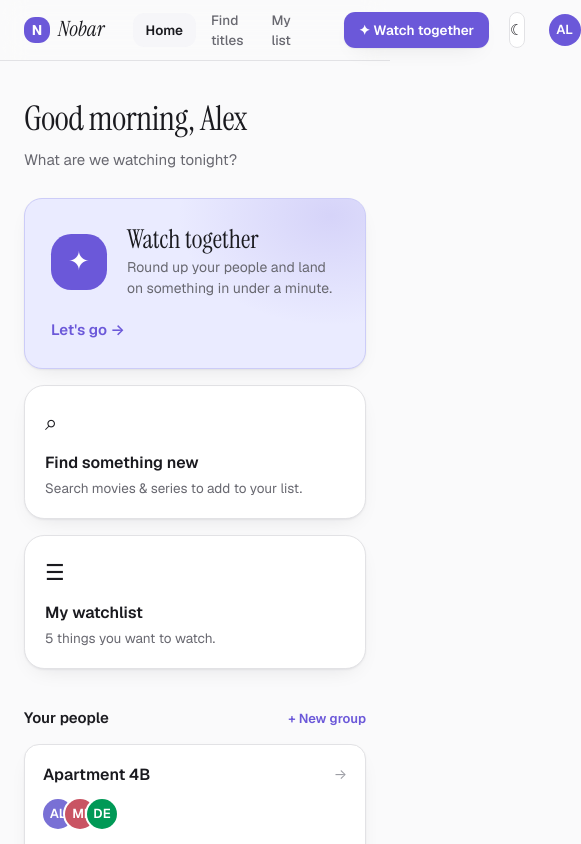
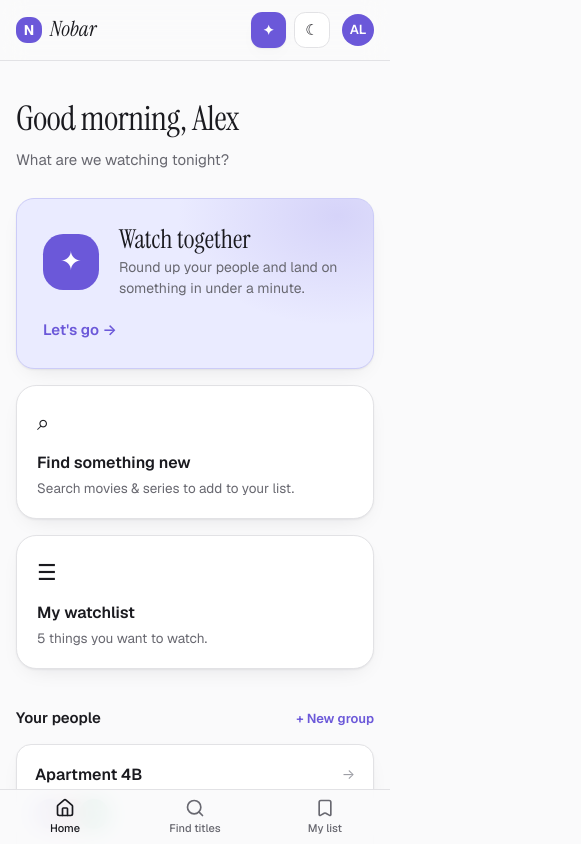
Before and after one commit to yunobar/nobar-web, a React (Vite) app: page / in a window 390 px wide. Both pictures are taken after typing "name@example.com", "Sample123" into the empty fields and a click on the button "Sign in". Shown: the top 844 px of the page, 581 px wide, since content can reach past the window. Built offline with nearby package versions, Linux system fonts and the light colour scheme.

Commit message:
fix: make app bar responsive

```diff
--- a/src/components/nobar/app-shell.tsx
+++ b/src/components/nobar/app-shell.tsx
@@ -1,13 +1,14 @@
 import type { ReactNode } from "react";
 import { Link, useLocation, useNavigate } from "@tanstack/react-router";
+import { Home, Search, Bookmark } from "lucide-react";
 import { useTheme } from "@/lib/theme-context";
 import { useCurrentUser } from "@/hooks/use-users";
 import { ModalHost } from "@/components/nobar/modal-host";
 
 const NAV_ITEMS = [
-  { to: "/", label: "Home" },
-  { to: "/search", label: "Find titles" },
-  { to: "/watchlist", label: "My list" },
+  { to: "/", label: "Home", icon: Home },
+  { to: "/search", label: "Find titles", icon: Search },
+  { to: "/watchlist", label: "My list", icon: Bookmark },
 ] as const;
 
 export function AppShell({ children }: { children: ReactNode }) {
@@ -21,7 +22,7 @@ export function AppShell({ children }: { children: ReactNode }) {
   return (
     <div className="flex min-h-screen flex-col nb-scroll">
       <header className="sticky top-0 z-30 border-b border-border bg-[color-mix(in_oklch,var(--bg)_82%,transparent)] backdrop-blur-md">
-        <div className="mx-auto flex h-[60px] max-w-[1120px] items-center gap-5 px-6">
+        <div className="mx-auto flex h-[60px] max-w-[1120px] items-center gap-2 px-4 sm:gap-5 sm:px-6">
           <button
             onClick={() => navigate({ to: "/" })}
             className="flex shrink-0 items-center gap-2 cursor-pointer"
@@ -32,7 +33,7 @@ export function AppShell({ children }: { children: ReactNode }) {
             <span className="font-heading text-[21px] italic">Nobar</span>
           </button>
 
-          <nav className="ml-2 flex items-center gap-0.5">
+          <nav className="ml-2 hidden items-center gap-0.5 sm:flex">
             {NAV_ITEMS.map((item) => (
               <Link
                 key={item.to}
@@ -50,21 +51,22 @@ export function AppShell({ children }: { children: ReactNode }) {
           {showWatchCTA && (
             <Link
               to="/watch"
-              className="flex h-9 items-center gap-1.5 whitespace-nowrap rounded-lg bg-brand px-[15px] text-[13.5px] font-semibold text-brand-foreground shadow-[var(--shadow)] hover:opacity-90"
+              className="flex h-9 shrink-0 items-center gap-1.5 whitespace-nowrap rounded-lg bg-brand px-3 text-[13.5px] font-semibold text-brand-foreground shadow-[var(--shadow)] hover:opacity-90 sm:px-[15px]"
             >
-              ✦ Watch together
+              <span aria-hidden>✦</span>
+              <span className="hidden sm:inline">Watch together</span>
             </Link>
           )}
 
           <button
             onClick={toggleTheme}
             title="Toggle theme"
-            className="flex size-9 items-center justify-center rounded-lg border border-border bg-surface text-[15px] hover:bg-secondary"
+            className="flex size-9 shrink-0 items-center justify-center rounded-lg border border-border bg-surface text-[15px] hover:bg-secondary"
           >
             {theme === "light" ? "☾" : "☀"}
           </button>
 
-          <div className="flex items-center gap-2 pl-1">
+          <div className="flex shrink-0 items-center gap-2 pl-1">
             <div className="flex size-8 items-center justify-center rounded-full bg-brand text-[13px] font-semibold text-brand-foreground">
               {me?.initials ?? ""}
             </div>
@@ -72,7 +74,21 @@ export function AppShell({ children }: { children: ReactNode }) {
         </div>
       </header>
 
-      <main className="mx-auto w-full max-w-[1120px] flex-1 px-6 py-8 pb-20">{children}</main>
+      <main className="mx-auto w-full max-w-[1120px] flex-1 px-4 py-8 pb-24 sm:px-6 sm:pb-20">{children}</main>
+
+      <nav className="fixed inset-x-0 bottom-0 z-30 flex items-stretch border-t border-border bg-[color-mix(in_oklch,var(--bg)_92%,transparent)] pb-[env(safe-area-inset-bottom)] backdrop-blur-md sm:hidden">
+        {NAV_ITEMS.map((item) => (
+          <Link
+            key={item.to}
+            to={item.to}
+            activeOptions={{ exact: item.to === "/" }}
+            className="flex flex-1 flex-col items-center gap-0.5 py-2 text-[11px] font-medium text-muted-foreground data-[status=active]:text-foreground"
+          >
+            <item.icon className="size-5" />
+            {item.label}
+          </Link>
+        ))}
+      </nav>
 
       <ModalHost />
     </div>
```
